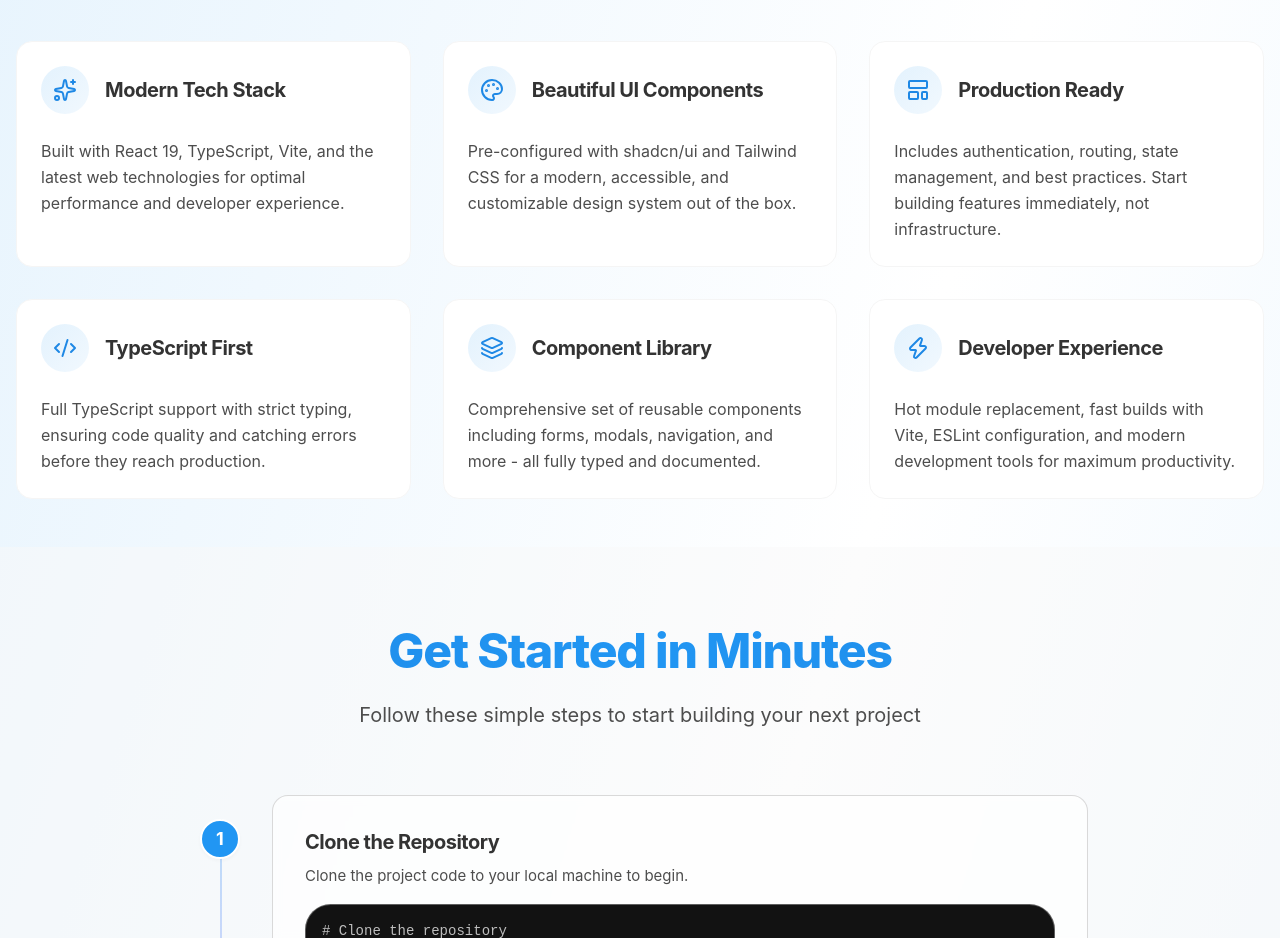
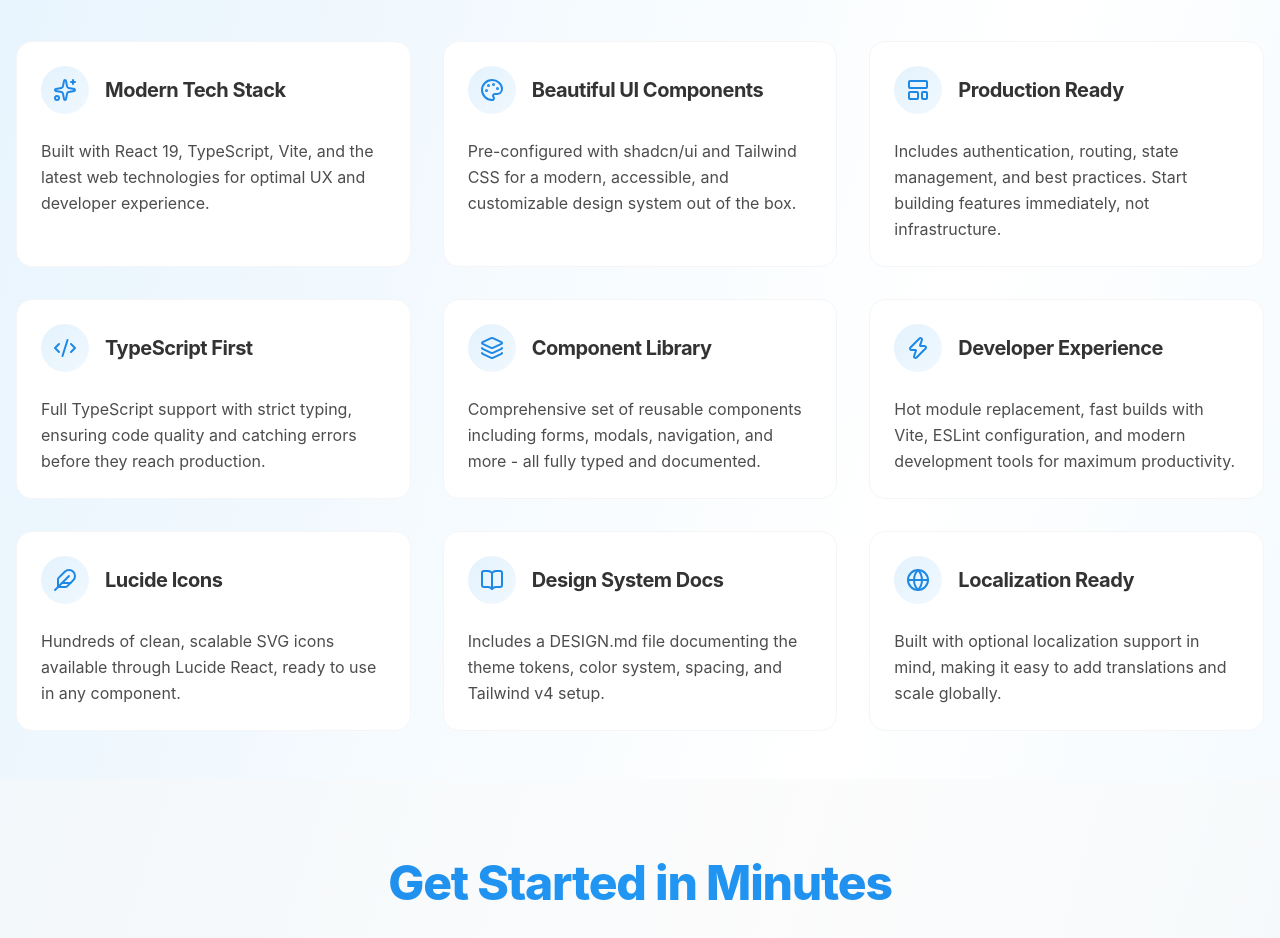
Before and after one commit to spinningideas/react-project-accelerator, a React (Vite) app in the folder frontend/: page / in a window 1280 px wide. Shown: the part 780-1718 px from the top of the page. Built offline with nearby package versions, Linux system fonts and the light colour scheme; no server answers.

Commit message:
Add feature callouts

```diff
--- a/frontend/src/components/landing/Features.tsx
+++ b/frontend/src/components/landing/Features.tsx
@@ -6,6 +6,9 @@ import {
   Code2,
   Zap,
   Layers,
+  Feather,
+  BookOpen,
+  Globe,
 } from "lucide-react";
 // Components
 import { Card, CardContent, CardHeader, CardTitle } from "@/components/ui/card";
@@ -16,7 +19,7 @@ export default function Features() {
       icon: Sparkles,
       title: "Modern Tech Stack",
       description:
-        "Built with React 19, TypeScript, Vite, and the latest web technologies for optimal performance and developer experience.",
+        "Built with React 19, TypeScript, Vite, and the latest web technologies for optimal UX and developer experience.",
     },
     {
       icon: Palette,
@@ -47,6 +50,24 @@ export default function Features() {
       title: "Developer Experience",
       description:
         "Hot module replacement, fast builds with Vite, ESLint configuration, and modern development tools for maximum productivity.",
+    },
+    {
+      icon: Feather,
+      title: "Lucide Icons",
+      description:
+        "Hundreds of clean, scalable SVG icons available through Lucide React, ready to use in any component.",
+    },
+    {
+      icon: BookOpen,
+      title: "Design System Docs",
+      description:
+        "Includes a DESIGN.md file documenting the theme tokens, color system, spacing, and Tailwind v4 setup.",
+    },
+    {
+      icon: Globe,
+      title: "Localization Ready",
+      description:
+        "Built with optional localization support in mind, making it easy to add translations and scale globally.",
     },
   ];
 
```
